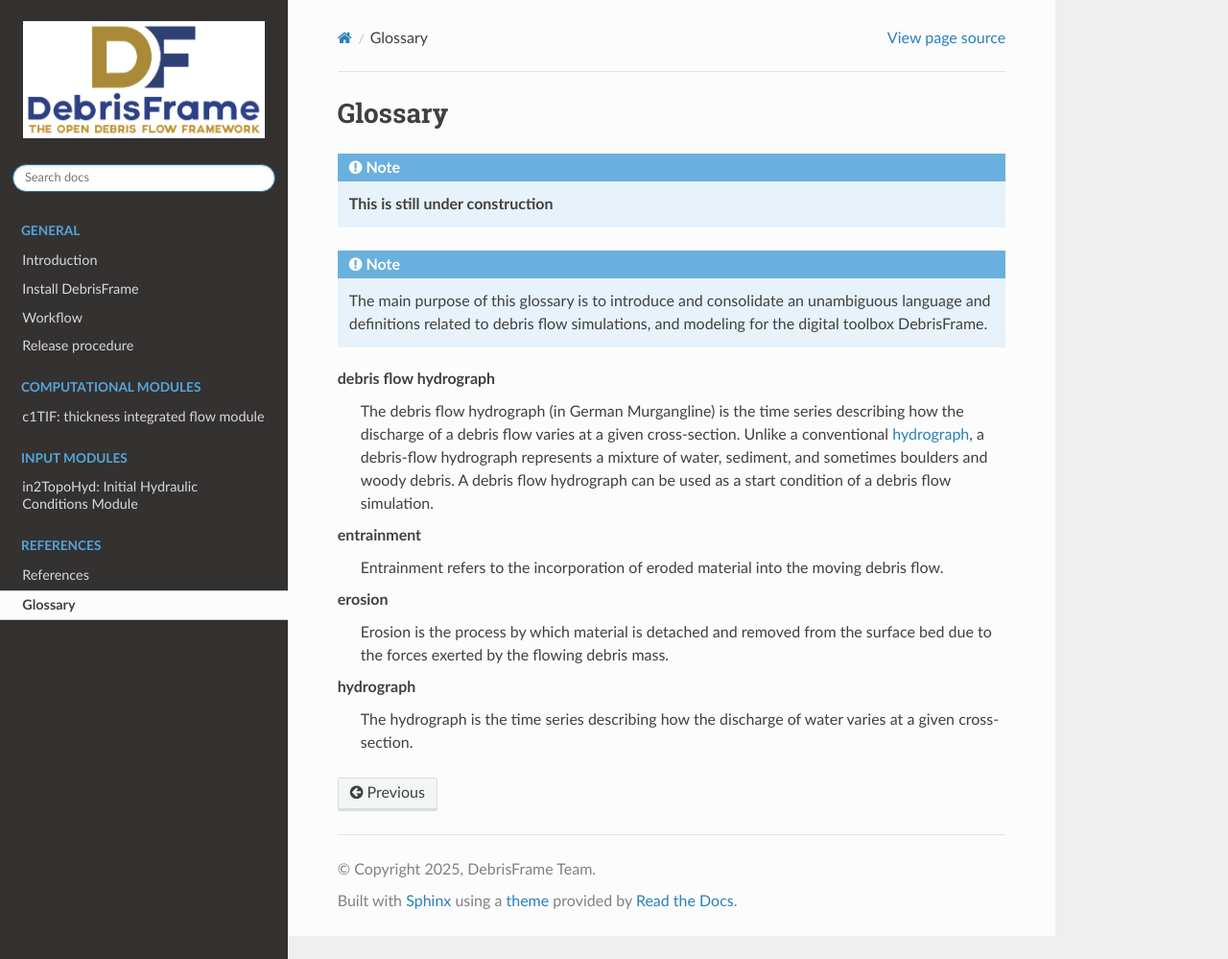
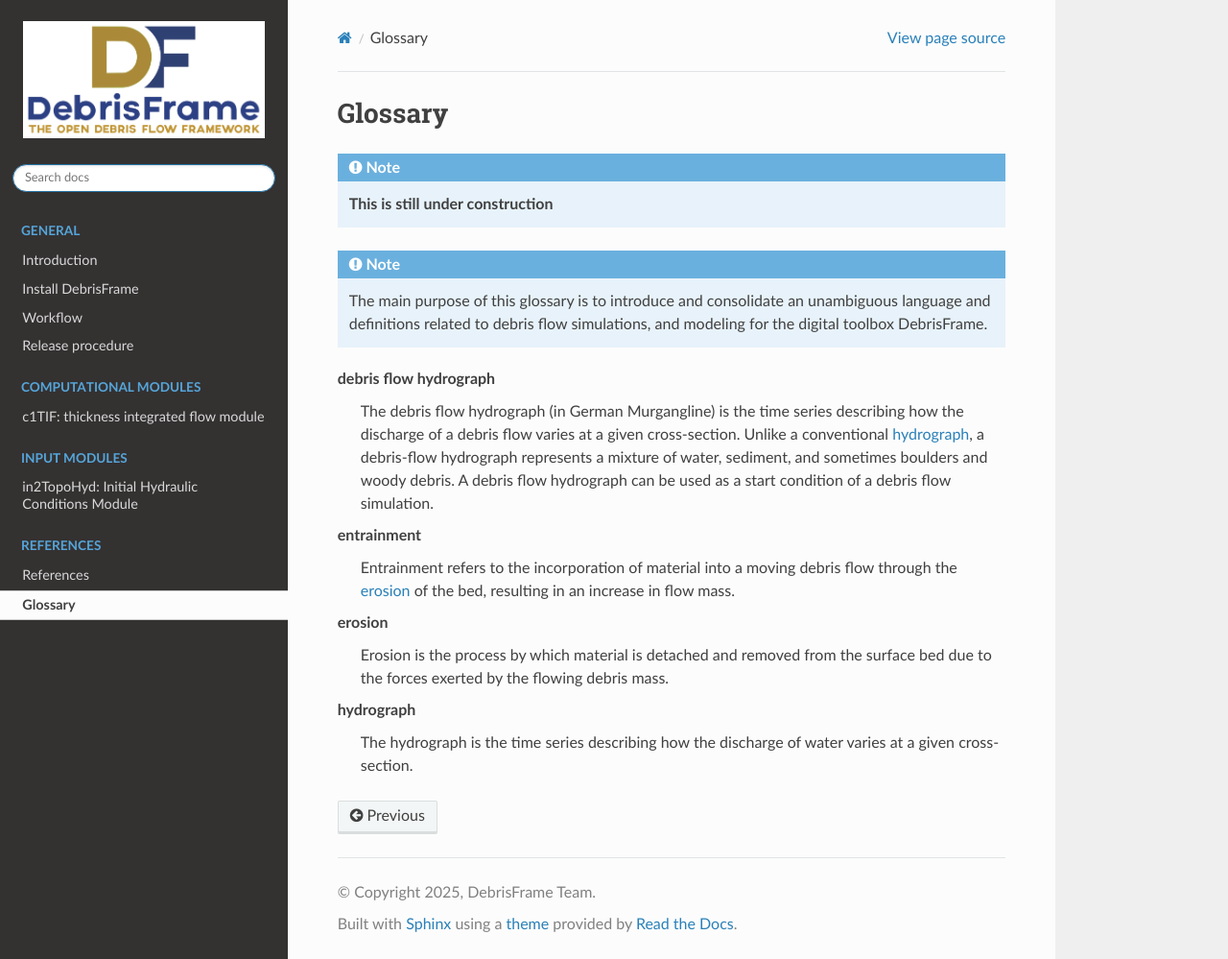
Before and after one commit to OpenNHM/DebrisFrame, a Sphinx documentation site: the page built from docs/source/glossary.rst, in a window 1280 px wide and 999 px high. Shown: the whole window at 96% size. Built offline with Sphinx 7.4.7 and the Read the Docs theme 3.1.0, drawn with Linux system fonts in a browser that asks for light colours.

Commit message:
add entrainment and erosion to glossary

```diff
--- a/docs/source/glossary.rst
+++ b/docs/source/glossary.rst
@@ -17,12 +17,13 @@ Glossary
         a mixture of water, sediment, and sometimes boulders and woody debris.
         A debris flow hydrograph can be used as a start condition of a debris flow simulation.
 
-
     entrainment
-        Entrainment refers to the incorporation of :term:`eroded` material into the moving debris flow.
+        Entrainment refers to the incorporation of material into a moving debris flow through the :term:`erosion` of the
+        bed, resulting in an increase in flow mass.
 
     erosion
-        Erosion is the process by which material is detached and removed from the surface bed due to the forces exerted by the flowing debris mass.
+        Erosion is the process by which material is detached and removed from the surface bed due to the forces exerted
+        by the flowing debris mass.
 
     hydrograph
         The hydrograph is the time series describing how the discharge of water varies at a given cross-section.
```
